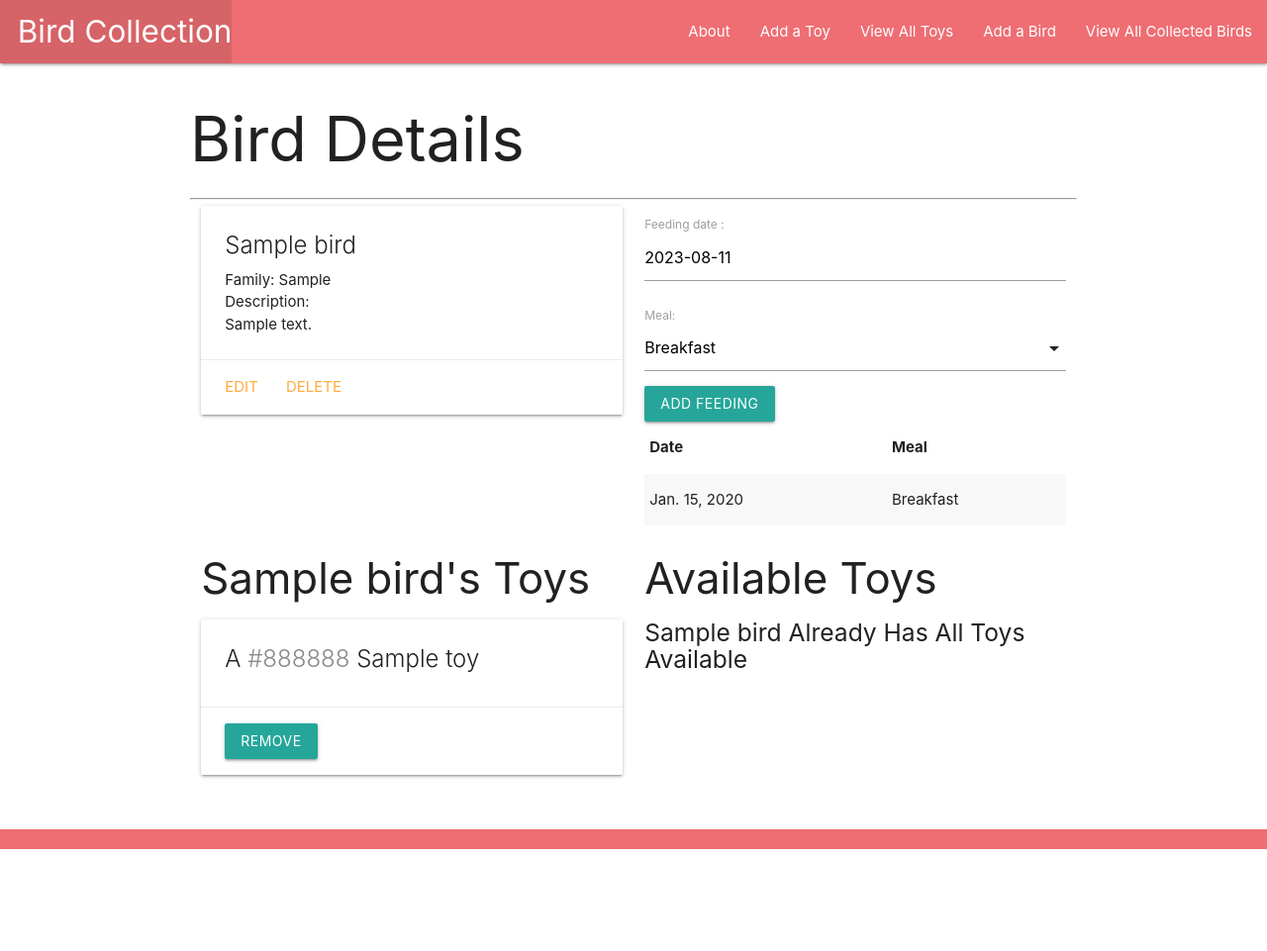
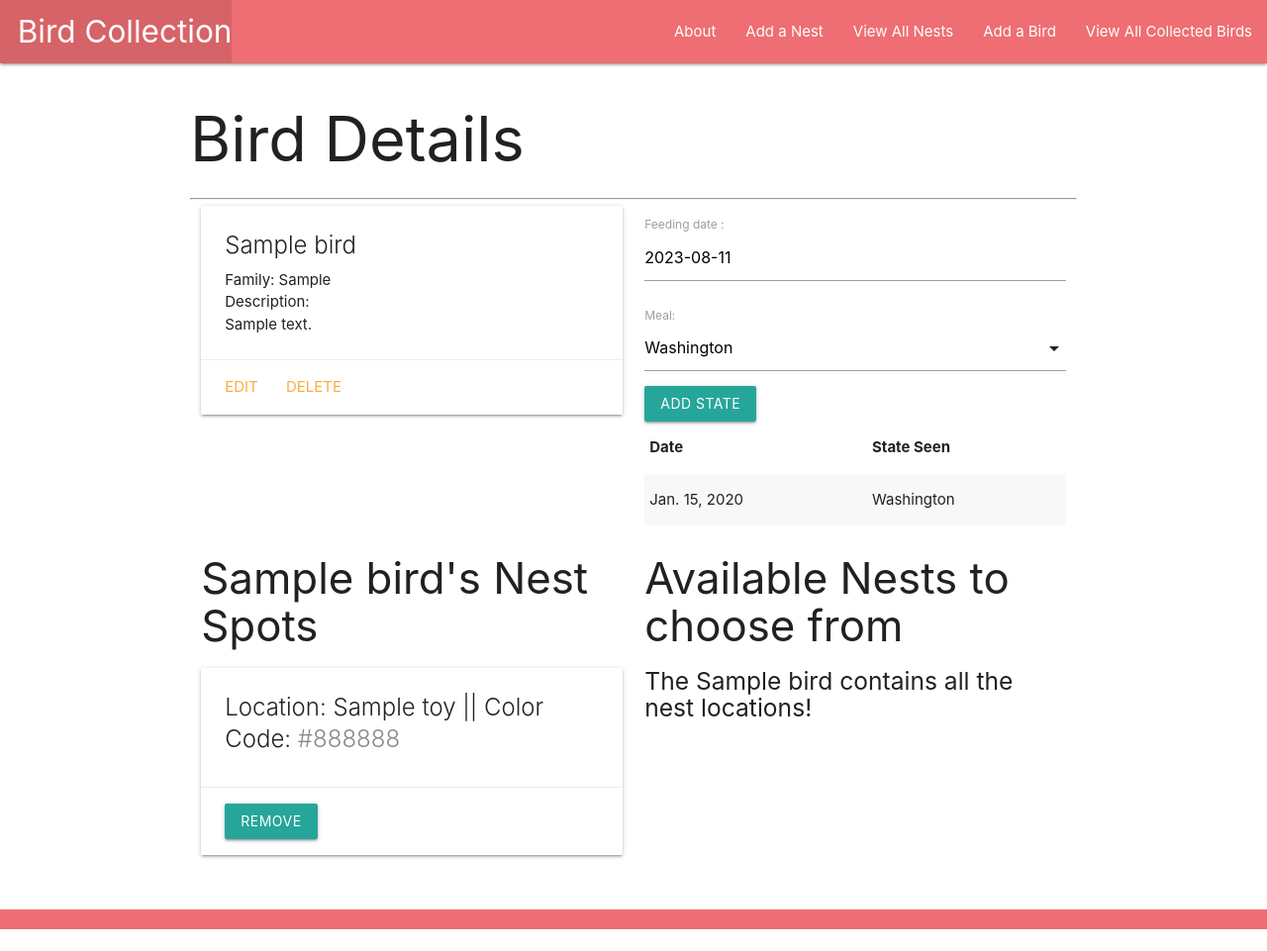
Before and after one commit to SKILLETTON2K/FinchCollector, a Django app: page /birds/1/ in a window 1280 px wide. Shown: the whole page at 99% size. Before the commit the page ends 858 px from the top, so only its background shows below. Run offline with Django 4.2, Linux system fonts and the light colour scheme; tables that the repository leaves empty hold one stand-in row (values such as "Sample post").

Commit message:
Birdy Project

```diff
--- a/main_app/models.py
+++ b/main_app/models.py
@@ -4,9 +4,10 @@ from datetime import date
 
 # A tuple of 2-tuples
 MEALS = (
-    ('B', 'Breakfast'),
-    ('L', 'Lunch'),
-    ('D', 'Dinner')
+    ('W', 'Washington'),
+    ('C', 'California'),
+    ('N', 'NewYork'),
+    ('O', 'Oregon')
 )
 
 # Create your models here.
@@ -39,7 +40,7 @@ class Bird(models.Model):
 class Feeding(models.Model):
   date = models.DateField('feeding date ')
   meal = models.CharField(
-    max_length=1,
+    max_length=200,
     # add the 'choices' field option
     choices=MEALS,
     # set the default value for meal to be 'B'
--- a/main_app/static / css/style.css
+++ b/main_app/static / css/style.css
@@ -1,3 +1,4 @@
+
 body {
     display: flex;
     min-height: 100vh;
--- a/main_app/templates/base.html
+++ b/main_app/templates/base.html
@@ -20,8 +20,8 @@
         </ul>
         <ul class="right">
           <li><a href="{% url 'about' %}">About</a></li>
-          <li><a href="{% url 'toys_create' %}">Add a Toy</a></li>
-          <li><a href="{% url 'toys_index' %}">View All Toys</a></li>
+          <li><a href="{% url 'toys_create' %}">Add a Nest</a></li>
+          <li><a href="{% url 'toys_index' %}">View All Nests</a></li>
           <li><a href="{% url 'birds_create' %}">Add a Bird</a></li>
           <li><a href="/birds">View All Collected Birds</a></li>
         </ul>
--- a/main_app/templates/birds/detail.html
+++ b/main_app/templates/birds/detail.html
@@ -21,11 +21,11 @@
     <form action="{% url 'add_feeding' bird.id %}" method="POST">
       {% csrf_token %}
       {{ feeding_form.as_p }}
-      <input type="submit" class="btn" value="Add Feeding">
+      <input type="submit" class="btn" value="Add State">
     </form>
     <table class="striped">
       <thead>
-        <tr><th>Date</th><th>Meal</th></tr>
+        <tr><th>Date</th><th>State Seen</th></tr>
       </thead>
       <tbody>
         {% for feeding in bird.feeding_set.all %}
@@ -42,13 +42,13 @@
   <hr>
   <div class="row">
     <div class="col s6">
-      <h3>{{ bird.name }}'s Toys</h3>
+      <h3>{{ bird.name }}'s Nest Spots</h3>
       {% if bird.toys.count %}
         {% for toy in bird.toys.all %}
           <div class="card">
             <div class="card-content">
               <span class="card-title">
-                A <span style="color: {{ toy.color }}">{{ toy.color }}</span> {{ toy.name }}
+                Location: {{ toy.name }} || Color Code: <span style="color: {{ toy.color }}">{{ toy.color }}</span>
               </span>
             </div>
             <div class="card-action">
@@ -60,19 +60,19 @@
           </div>
         {% endfor %}
       {% else %}
-        <h5>No Toys</h5>
+        <h5>No Nests Reported</h5>
       {% endif %}
     </div>
 
     <!-- Available toys will come after this line -->
     <div class="col s6">
-      <h3>Available Toys</h3>
+      <h3>Available Nests to choose from</h3>
       {% if toys.count %}
         {% for toy in toys.all %}
           <div class="card">
             <div class="card-content">
               <span class="card-title">
-                A <span style="color: {{ toy.color }}">{{ toy.color }}</span> {{ toy.name }}
+                Location: {{ toy.name }} || Color Code: <span style="color: {{ toy.color }}">{{ toy.color }}</span>
               </span>
             </div>
             <div class="card-action">
@@ -84,7 +84,7 @@
           </div>
         {% endfor %}
       {% else %}
-        <h5>{{bird.name}} Already Has All Toys Available</h5>
+        <h5>The {{bird.name}} contains all the nest locations!</h5>
       {% endif %}
     </div>
   </div>
--- a/main_app/templates/home.html
+++ b/main_app/templates/home.html
@@ -1,6 +1,6 @@
 {% extends 'base.html' %}
 {% block content %}
 
-<h1>Home</h1>
+<h1>BirdCollectionBox.org</h1>
 
 {% endblock %}
--- a/main_app/templates/main_app/toy_confirm_delete.html
+++ b/main_app/templates/main_app/toy_confirm_delete.html
@@ -1,7 +1,7 @@
 {% extends 'base.html' %}
 
 {% block content %}
-  <h1>Delete Toy</h1>
+  <h1>Delete Nest</h1>
 
   <h4>Are you sure you want to delete <span class="teal-text">{{ object.name }}</span>?</h4>
 
--- a/main_app/templates/main_app/toy_detail.html
+++ b/main_app/templates/main_app/toy_detail.html
@@ -1,14 +1,14 @@
 {% extends 'base.html' %}
 {% block content %}
 
-<h1>Toy Details</h1>
+<h1>Nest Details</h1>
 
 <div class="row">
   <div class="col s6 col-offset-3">
     <div class="card">
       <div class="card-content">
         <span class="card-title">{{ toy.name }}</span>
-        <p>Color: {{ toy.color }}</p>
+        <p>Color Code: {{ toy.color }}</p>
       </div>
       <div class="card-action">
         <a href="{% url 'toys_update' toy.id %}">Edit</a>
--- a/main_app/templates/main_app/toy_form.html
+++ b/main_app/templates/main_app/toy_form.html
@@ -4,7 +4,7 @@
   {% if object %}
     <h1>Edit <span class="teal-text">{{object.name}}</span></h1>
   {% else %}
-    <h1>Add Toy</h1>
+    <h1>Add Nest</h1>
   {% endif %}
   <!-- Leaving the action empty makes the form post to the same url used to display it -->
   <form action="" method="post">
--- a/main_app/templates/main_app/toy_list.html
+++ b/main_app/templates/main_app/toy_list.html
@@ -1,14 +1,14 @@
 {% extends 'base.html' %}
 {% block content %}
 
-<h1>Toy List</h1>
+<h1>Nest List</h1>
 
 {% for toy in toy_list %}
   <a href="{% url 'toys_detail' toy.id %}">
     <div class="card">
         <div class="card-content">
             <span class="card-title">{{ toy.name }}</span>
-            <p>Color: {{ toy.color }}</p>
+            <p>Color Code: {{ toy.color }}</p>
         </div>
     </div>
   </a>
```
Also changed, not shown: main_app/migrations/0001_initial.py.
